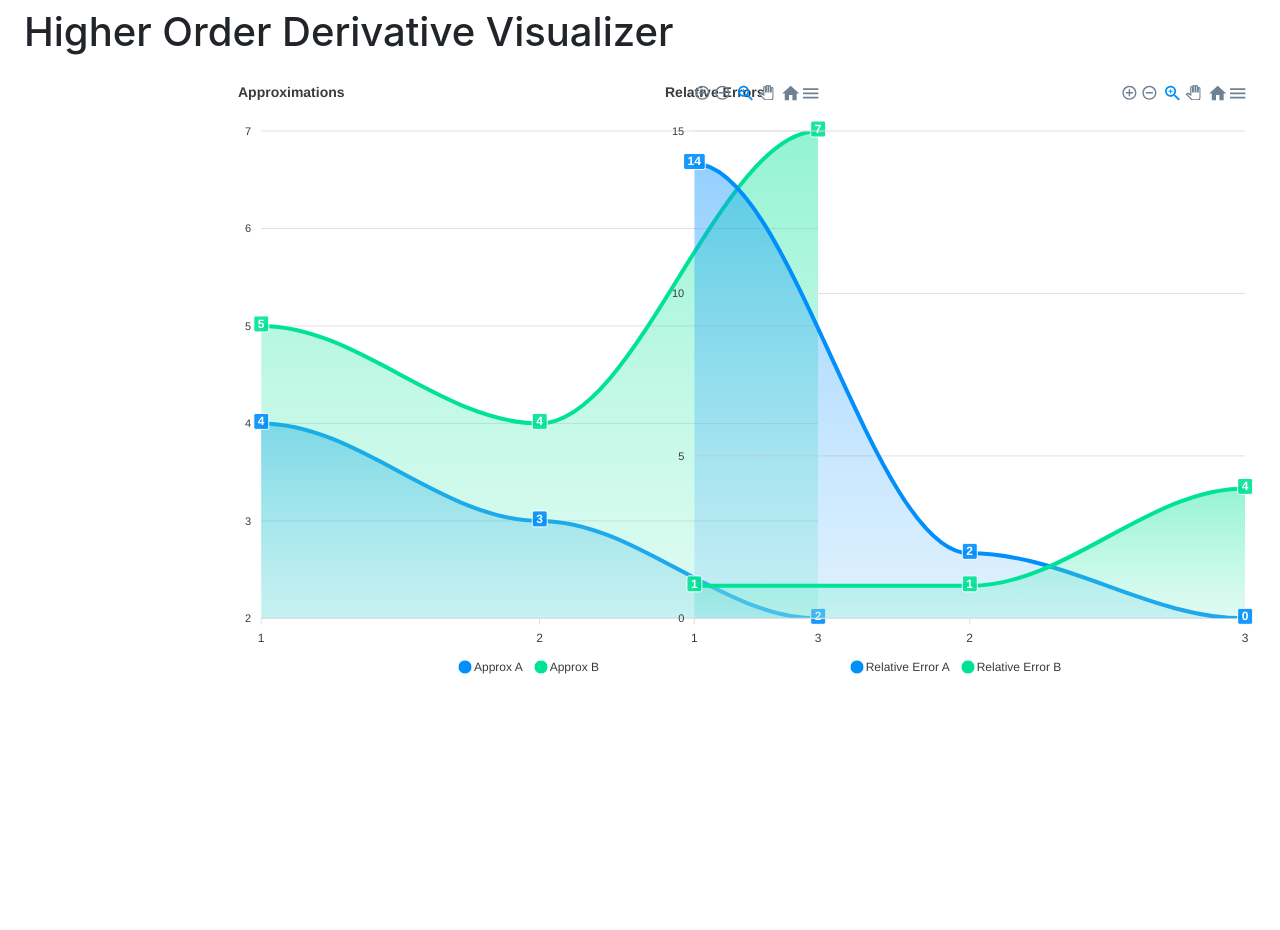
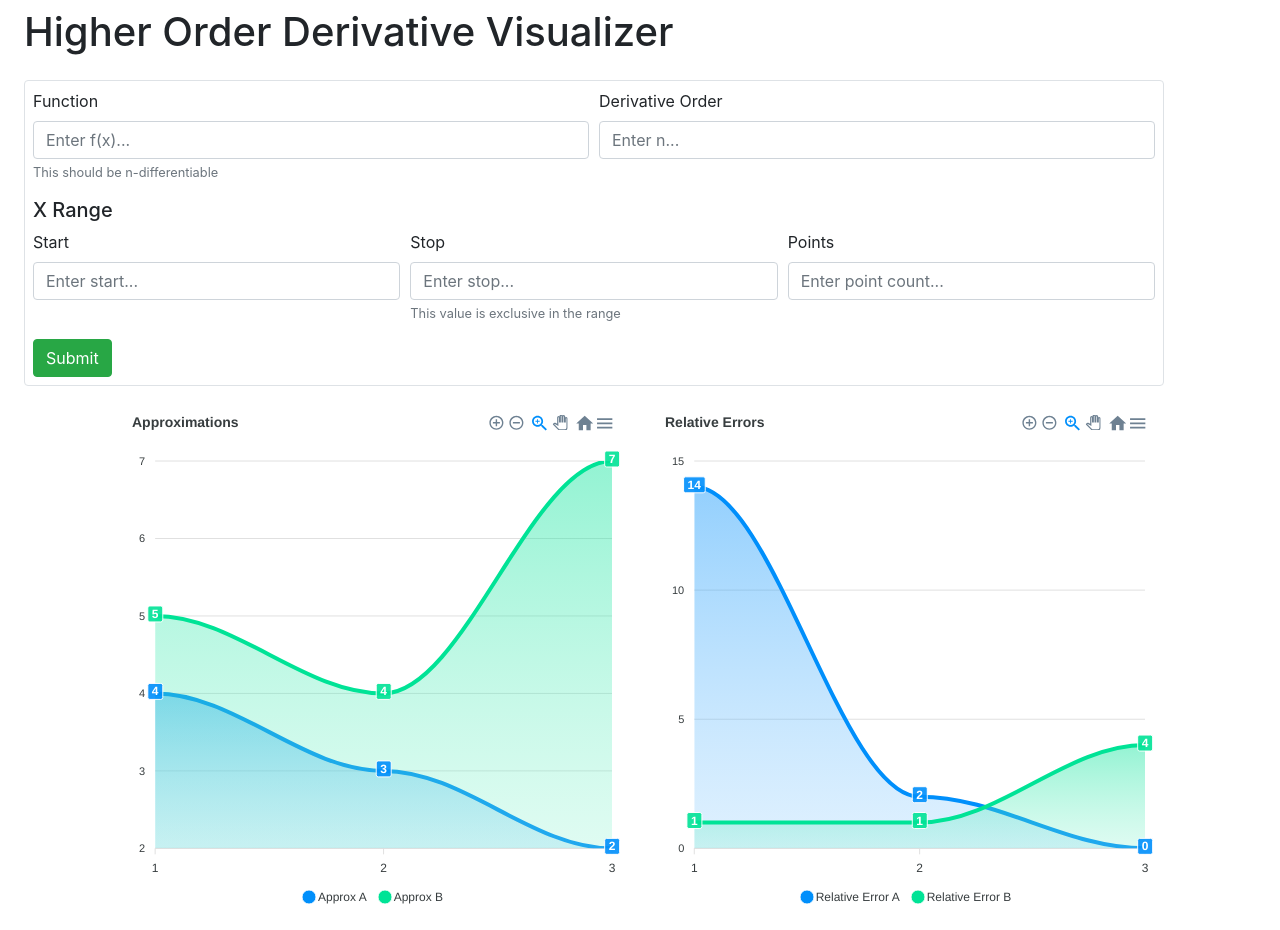
Before and after one commit to SpencerMcMurray/Derivative-Visualizer, a Next.js app: page / in a window 1280 px wide. Before the commit the page ends 800 px from the top, so only its background shows below. Built offline with nearby package versions, Linux system fonts and the light colour scheme.

Commit message:
finished basic input box

```diff
--- a/components/Graph.tsx
+++ b/components/Graph.tsx
@@ -27,8 +27,8 @@ const Graph: FunctionComponent<GraphProps> = ({ x, lines, ...props }) => {
       options={options}
       series={series}
       type="area"
-      width={props.width || 600}
-      height={props.height || 600}
+      width={props.width || 500}
+      height={props.height || 500}
     />
   );
 };
--- a/components/GraphBox.tsx
+++ b/components/GraphBox.tsx
@@ -4,7 +4,7 @@ const GraphBox: FunctionComponent<{}> = ({ children }) => {
   return (
     <div className="d-flex justify-content-center flex-wrap">
       {React.Children.map(children, (child) => (
-        <div className="col-md-4">{child}</div>
+        <div className="col-xl-5">{child}</div>
       ))}
     </div>
   );
--- a/components/InputBox.tsx
+++ b/components/InputBox.tsx
@@ -7,8 +7,14 @@ const InputBox: FunctionComponent<{}> = () => {
   const [start, setStart] = useState("0");
   const [stop, setStop] = useState("5");
   const [pts, setPts] = useState("4");
+
+  const handleSubmit = () => {
+    const data = { f, n, start, stop, pts };
+    console.log(data);
+  };
+
   return (
-    <div>
+    <div className="container ml-4 my-4 p-2 border rounded">
       <Form.Row>
         <Form.Group as={Col} controlId="fcn">
           <Form.Label>Function</Form.Label>
@@ -32,8 +38,8 @@ const InputBox: FunctionComponent<{}> = () => {
         </Form.Group>
       </Form.Row>
 
+      <h5>X Range</h5>
       <Form.Row>
-        <h4>X Range</h4>
         <Form.Group as={Col} controlId="start">
           <Form.Label>Start</Form.Label>
           <Form.Control
@@ -56,7 +62,7 @@ const InputBox: FunctionComponent<{}> = () => {
         </Form.Group>
 
         <Form.Group as={Col} controlId="pts">
-          <Form.Label>Number of Points</Form.Label>
+          <Form.Label>Points</Form.Label>
           <Form.Control
             onChange={(evt) => setPts(evt.target.value)}
             type="text"
@@ -64,7 +70,9 @@ const InputBox: FunctionComponent<{}> = () => {
           />
         </Form.Group>
       </Form.Row>
-      <Button variant="success">Submit</Button>
+      <Button onClick={handleSubmit} variant="success">
+        Submit
+      </Button>
     </div>
   );
 };
--- a/pages/index.tsx
+++ b/pages/index.tsx
@@ -4,6 +4,7 @@ import { Line } from "../public/static/helpers/interfaces";
 import Graph from "../components/Graph";
 import GraphBox from "../components/GraphBox";
 import Title from "../components/Title";
+import InputBox from "../components/InputBox";
 
 const Index: NextPage<{}> = () => {
   // TODO: These 3 consts will come from a backend fetch
@@ -19,6 +20,7 @@ const Index: NextPage<{}> = () => {
   return (
     <React.Fragment>
       <Title />
+      <InputBox />
       <GraphBox>
         <Graph id="approx" title="Approximations" x={x} lines={approxs} />
         <Graph id="rel-err" title="Relative Errors" x={x} lines={errs} />
```
